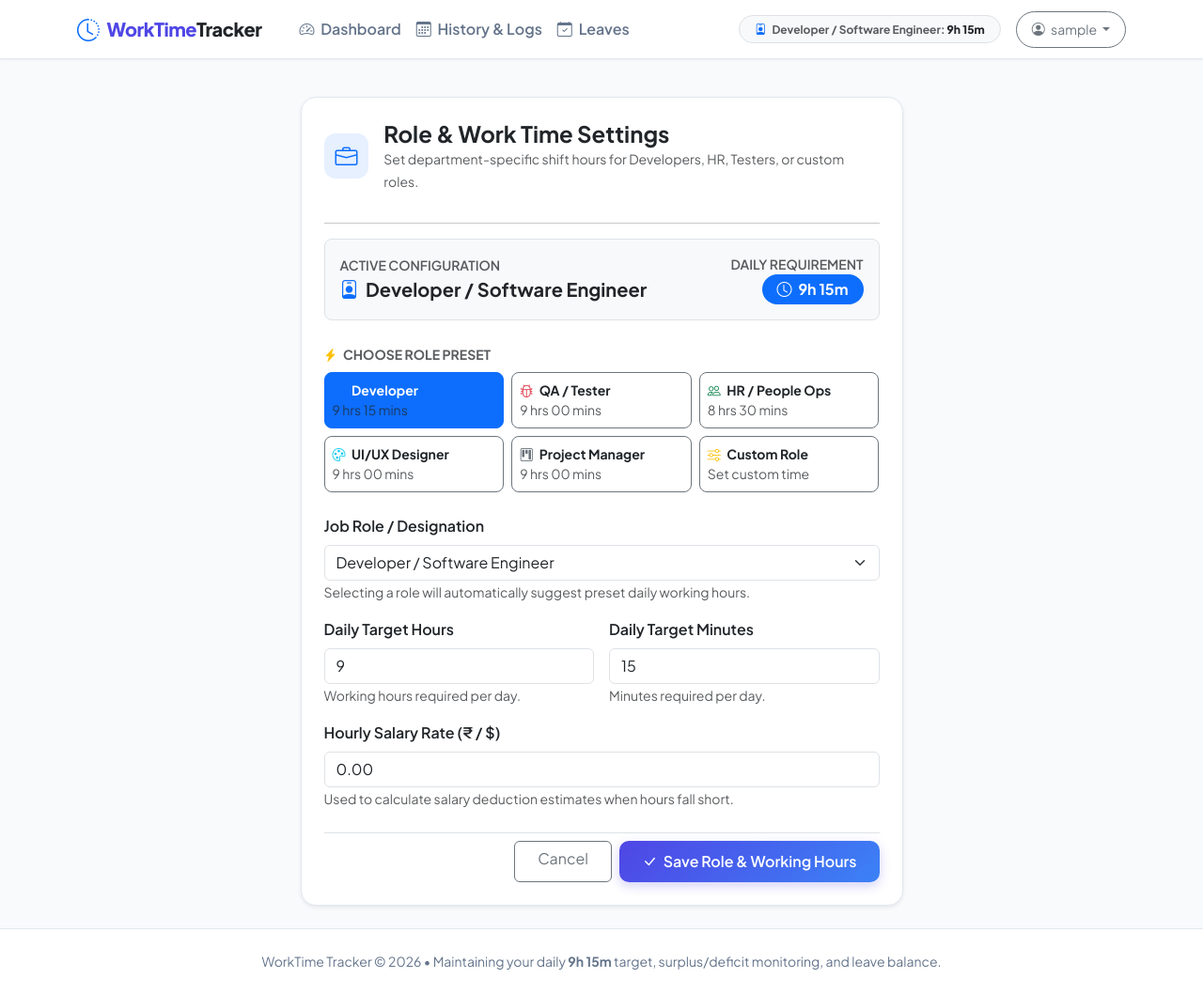
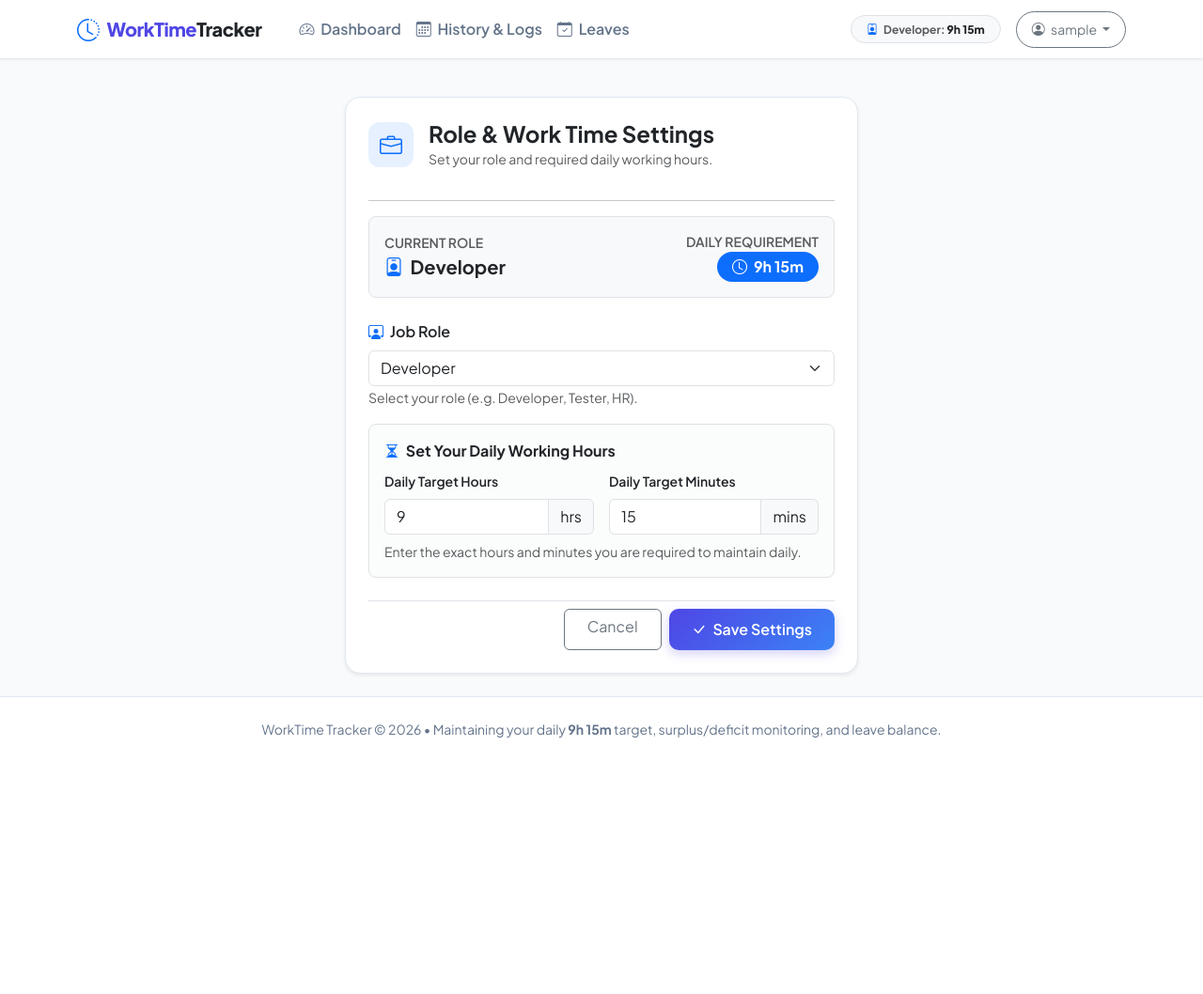
Before and after one commit to mohitkumar-sahu/WorkTimeTracker, a Django app: page /settings/ in a window 1280 px wide. Shown: the whole page at 94% size. After the commit the page ends 785 px from the top, so only its background shows below. Run offline with Django 5.2, Linux system fonts and the light colour scheme; the visitor is signed in with stand-in values (Sample User, id 1).

Commit message:
Clean up Settings UI: list roles in dropdown without default times, direct hours/minutes input, and remove hourly salary rate

```diff
--- a/attendance/forms.py
+++ b/attendance/forms.py
@@ -79,26 +79,23 @@ class LeaveForm(forms.ModelForm):
 class UserProfileForm(forms.ModelForm):
     class Meta:
         model = UserProfile
-        fields = ['role', 'custom_role_title', 'target_hours', 'target_minutes', 'hourly_salary_rate']
+        fields = ['role', 'custom_role_title', 'target_hours', 'target_minutes']
         widgets = {
             'role': forms.Select(attrs={'class': 'form-select', 'id': 'id_role'}),
             'custom_role_title': forms.TextInput(attrs={'class': 'form-control', 'id': 'id_custom_role_title', 'placeholder': 'e.g. DevOps Engineer'}),
             'target_hours': forms.NumberInput(attrs={'class': 'form-control', 'id': 'id_target_hours', 'min': 1, 'max': 24}),
             'target_minutes': forms.NumberInput(attrs={'class': 'form-control', 'id': 'id_target_minutes', 'min': 0, 'max': 59}),
-            'hourly_salary_rate': forms.NumberInput(attrs={'class': 'form-control', 'min': 0, 'step': '0.01', 'placeholder': 'e.g. 500.00'}),
         }
         labels = {
-            'role': 'Job Role / Designation',
+            'role': 'Job Role',
             'custom_role_title': 'Custom Role Title',
             'target_hours': 'Daily Target Hours',
             'target_minutes': 'Daily Target Minutes',
-            'hourly_salary_rate': 'Hourly Salary Rate (₹ / $)',
         }
         help_texts = {
-            'role': 'Selecting a role will automatically suggest preset daily working hours.',
+            'role': 'Select your role (e.g. Developer, Tester, HR).',
             'target_hours': 'Working hours required per day.',
-            'target_minutes': 'Minutes required per day.',
-            'hourly_salary_rate': 'Used to calculate salary deduction estimates when hours fall short.',
+            'target_minutes': 'Working minutes required per day.',
         }
 
 
--- a/attendance/templates/attendance/dashboard.html
+++ b/attendance/templates/attendance/dashboard.html
@@ -256,10 +256,7 @@
         <h5 class="alert-heading fw-bold mb-1">Salary Deduction Warning</h5>
         <p class="mb-0 small">
             Your monthly average is currently <strong>{{ monthly_stats.avg_hours_formatted }}</strong>, which falls short of the required <strong>{{ target_formatted }}</strong> by <strong>{{ monthly_stats.deficit_hours }} hours</strong>.
-            {% if monthly_stats.hourly_rate > 0 %}
-                At your configured rate of ₹{{ monthly_stats.hourly_rate }}/hr, estimated risk is <strong>₹{{ monthly_stats.estimated_deduction }}</strong>.
-            {% endif %}
-            Please log extra hours in upcoming shifts to bring your average back above {{ target_formatted }}.
+            Please log extra hours in upcoming shifts to bring your average back above {{ target_formatted }} and prevent salary deduction.
         </p>
     </div>
 </div>
--- a/attendance/templates/attendance/profile.html
+++ b/attendance/templates/attendance/profile.html
@@ -4,7 +4,7 @@
 
 {% block content %}
 <div class="row justify-content-center">
-    <div class="col-md-9 col-lg-7">
+    <div class="col-md-8 col-lg-6">
         <div class="card shadow-sm p-4">
             <div class="d-flex align-items-center gap-3 mb-3">
                 <div class="stat-icon bg-primary bg-opacity-10 text-primary">
@@ -12,7 +12,7 @@
                 </div>
                 <div>
                     <h4 class="fw-bold mb-0">Role & Work Time Settings</h4>
-                    <small class="text-muted">Set department-specific shift hours for Developers, HR, Testers, or custom roles.</small>
+                    <small class="text-muted">Set your role and required daily working hours.</small>
                 </div>
             </div>
 
@@ -33,7 +33,7 @@
                 <div class="p-3 bg-light rounded-3 mb-4 border">
                     <div class="d-flex flex-wrap align-items-center justify-content-between gap-2">
                         <div>
-                            <span class="text-muted small text-uppercase fw-semibold d-block">Active Configuration</span>
+                            <span class="text-muted small text-uppercase fw-semibold d-block">Current Role</span>
                             <span class="fw-bold fs-5 text-dark">
                                 <i class="bi bi-person-badge text-primary me-1"></i> {{ profile.display_role }}
                             </span>
@@ -47,54 +47,11 @@
                     </div>
                 </div>
 
-                <!-- QUICK ROLE PRESET CHIPS -->
-                <div class="mb-4">
-                    <label class="form-label fw-bold small text-uppercase text-muted">
-                        <i class="bi bi-lightning-charge-fill text-warning me-1"></i> Choose Role Preset
-                    </label>
-                    <div class="row g-2" id="presetPills">
-                        <div class="col-sm-6 col-md-4">
-                            <button type="button" class="btn btn-outline-secondary w-100 text-start p-2 rounded-3 preset-btn" data-role="DEVELOPER" data-hours="9" data-minutes="15">
-                                <div class="fw-bold small text-dark"><i class="bi bi-code-slash text-primary me-1"></i> Developer</div>
-                                <small class="text-muted d-block">9 hrs 15 mins</small>
-                            </button>
-                        </div>
-                        <div class="col-sm-6 col-md-4">
-                            <button type="button" class="btn btn-outline-secondary w-100 text-start p-2 rounded-3 preset-btn" data-role="TESTER" data-hours="9" data-minutes="0">
-                                <div class="fw-bold small text-dark"><i class="bi bi-bug text-danger me-1"></i> QA / Tester</div>
-                                <small class="text-muted d-block">9 hrs 00 mins</small>
-                            </button>
-                        </div>
-                        <div class="col-sm-6 col-md-4">
-                            <button type="button" class="btn btn-outline-secondary w-100 text-start p-2 rounded-3 preset-btn" data-role="HR" data-hours="8" data-minutes="30">
-                                <div class="fw-bold small text-dark"><i class="bi bi-people text-success me-1"></i> HR / People Ops</div>
-                                <small class="text-muted d-block">8 hrs 30 mins</small>
-                            </button>
-                        </div>
-                        <div class="col-sm-6 col-md-4">
-                            <button type="button" class="btn btn-outline-secondary w-100 text-start p-2 rounded-3 preset-btn" data-role="DESIGNER" data-hours="9" data-minutes="0">
-                                <div class="fw-bold small text-dark"><i class="bi bi-palette text-info me-1"></i> UI/UX Designer</div>
-                                <small class="text-muted d-block">9 hrs 00 mins</small>
-                            </button>
-                        </div>
-                        <div class="col-sm-6 col-md-4">
-                            <button type="button" class="btn btn-outline-secondary w-100 text-start p-2 rounded-3 preset-btn" data-role="MANAGER" data-hours="9" data-minutes="0">
-                                <div class="fw-bold small text-dark"><i class="bi bi-kanban text-secondary me-1"></i> Project Manager</div>
-                                <small class="text-muted d-block">9 hrs 00 mins</small>
-                            </button>
-                        </div>
-                        <div class="col-sm-6 col-md-4">
-                            <button type="button" class="btn btn-outline-secondary w-100 text-start p-2 rounded-3 preset-btn" data-role="CUSTOM" data-hours="9" data-minutes="0">
-                                <div class="fw-bold small text-dark"><i class="bi bi-sliders text-warning me-1"></i> Custom Role</div>
-                                <small class="text-muted d-block">Set custom time</small>
-                            </button>
-                        </div>
-                    </div>
-                </div>
-
                 <!-- ROLE SELECTION DROPDOWN -->
                 <div class="mb-3">
-                    <label class="form-label fw-semibold">{{ form.role.label }}</label>
+                    <label class="form-label fw-semibold">
+                        <i class="bi bi-person-workspace text-primary me-1"></i> {{ form.role.label }}
+                    </label>
                     {{ form.role }}
                     <small class="text-muted">{{ form.role.help_text }}</small>
                     {% if form.role.errors %}
@@ -102,7 +59,7 @@
                     {% endif %}
                 </div>
 
-                <!-- CUSTOM ROLE TITLE (shown when Custom is selected) -->
+                <!-- CUSTOM ROLE TITLE (shown only when Custom Role is selected) -->
                 <div class="mb-3" id="customRoleTitleGroup" style="display: none;">
                     <label class="form-label fw-semibold">{{ form.custom_role_title.label }}</label>
                     {{ form.custom_role_title }}
@@ -112,39 +69,39 @@
                 </div>
 
                 <!-- HOURS & MINUTES INPUTS -->
-                <div class="row g-3 mb-3">
-                    <div class="col-md-6">
-                        <label class="form-label fw-semibold">{{ form.target_hours.label }}</label>
+                <div class="p-3 bg-light bg-opacity-50 border rounded-3 mb-4">
+                    <label class="form-label fw-bold text-dark mb-2">
+                        <i class="bi bi-hourglass-split text-primary me-1"></i> Set Your Daily Working Hours
+                    </label>
+                    <div class="row g-3">
+                        <div class="col-6">
+                            <label class="form-label small fw-semibold">{{ form.target_hours.label }}</label>
+                            <div class="input-group">
                                 {{ form.target_hours }}
-                        <small class="text-muted">{{ form.target_hours.help_text }}</small>
+                                <span class="input-group-text">hrs</span>
+                            </div>
                             {% if form.target_hours.errors %}
                                 <div class="text-danger small mt-1">{{ form.target_hours.errors.0 }}</div>
                             {% endif %}
                         </div>
-                    <div class="col-md-6">
-                        <label class="form-label fw-semibold">{{ form.target_minutes.label }}</label>
+                        <div class="col-6">
+                            <label class="form-label small fw-semibold">{{ form.target_minutes.label }}</label>
+                            <div class="input-group">
                                 {{ form.target_minutes }}
-                        <small class="text-muted">{{ form.target_minutes.help_text }}</small>
+                                <span class="input-group-text">mins</span>
+                            </div>
                             {% if form.target_minutes.errors %}
                                 <div class="text-danger small mt-1">{{ form.target_minutes.errors.0 }}</div>
                             {% endif %}
                         </div>
                     </div>
-
-                <!-- HOURLY SALARY RATE -->
-                <div class="mb-4">
-                    <label class="form-label fw-semibold">{{ form.hourly_salary_rate.label }}</label>
-                    {{ form.hourly_salary_rate }}
-                    <small class="text-muted">{{ form.hourly_salary_rate.help_text }}</small>
-                    {% if form.hourly_salary_rate.errors %}
-                        <div class="text-danger small mt-1">{{ form.hourly_salary_rate.errors.0 }}</div>
-                    {% endif %}
+                    <small class="text-muted d-block mt-2">Enter the exact hours and minutes you are required to maintain daily.</small>
                 </div>
 
                 <div class="d-flex justify-content-end gap-2 pt-2 border-top">
                     <a href="{% url 'dashboard' %}" class="btn btn-outline-secondary px-4">Cancel</a>
                     <button type="submit" class="btn btn-primary-custom px-4">
-                        <i class="bi bi-check-lg me-1"></i> Save Role & Working Hours
+                        <i class="bi bi-check-lg me-1"></i> Save Settings
                     </button>
                 </div>
             </form>
@@ -157,18 +114,6 @@
 <script>
     const roleSelect = document.getElementById('id_role');
     const customTitleGroup = document.getElementById('customRoleTitleGroup');
-    const hoursInput = document.getElementById('id_target_hours');
-    const minutesInput = document.getElementById('id_target_minutes');
-    const presetButtons = document.querySelectorAll('.preset-btn');
-
-    const presets = {
-        'DEVELOPER': { hours: 9, minutes: 15 },
-        'TESTER': { hours: 9, minutes: 0 },
-        'HR': { hours: 8, minutes: 30 },
-        'DESIGNER': { hours: 9, minutes: 0 },
-        'MANAGER': { hours: 9, minutes: 0 },
-        'CUSTOM': null
-    };
 
     function updateCustomTitleVisibility() {
         if (roleSelect.value === 'CUSTOM') {
@@ -178,49 +123,7 @@
         }
     }
 
-    function highlightActivePreset() {
-        presetButtons.forEach(btn => {
-            if (btn.getAttribute('data-role') === roleSelect.value) {
-                btn.classList.remove('btn-outline-secondary');
-                btn.classList.add('btn-primary', 'text-white');
-                btn.querySelectorAll('.text-dark, .text-muted').forEach(el => {
-                    el.classList.add('text-white');
-                });
-            } else {
-                btn.classList.remove('btn-primary', 'text-white');
-                btn.classList.add('btn-outline-secondary');
-                btn.querySelectorAll('.text-dark').forEach(el => el.classList.remove('text-white'));
-            }
-        });
-    }
-
-    // Preset button click listener
-    presetButtons.forEach(btn => {
-        btn.addEventListener('click', function() {
-            const role = this.getAttribute('data-role');
-            roleSelect.value = role;
-            if (presets[role]) {
-                hoursInput.value = presets[role].hours;
-                minutesInput.value = presets[role].minutes;
-            }
+    roleSelect.addEventListener('change', updateCustomTitleVisibility);
     updateCustomTitleVisibility();
-            highlightActivePreset();
-        });
-    });
-
-    // Role select dropdown change listener
-    roleSelect.addEventListener('change', function() {
-        const role = this.value;
-        if (presets[role]) {
-            hoursInput.value = presets[role].hours;
-            minutesInput.value = presets[role].minutes;
-        }
-        updateCustomTitleVisibility();
-        highlightActivePreset();
-    });
-
-    // Initial setup on page load
-    updateCustomTitleVisibility();
-    highlightActivePreset();
 </script>
 {% endblock %}
--- a/attendance/tests.py
+++ b/attendance/tests.py
@@ -141,7 +141,7 @@ class AttendanceCalculationTests(TestCase):
         # 1. Default should be Developer (9h 15m)
         self.assertEqual(self.user.profile.role, 'DEVELOPER')
         self.assertEqual(self.user.profile.daily_target_formatted, '9h 15m')
-        self.assertEqual(self.user.profile.display_role, 'Developer / Software Engineer')
+        self.assertEqual(self.user.profile.display_role, 'Developer')
 
         # 2. Update to Tester (9h 00m)
         profile = self.user.profile
@@ -149,7 +149,7 @@ class AttendanceCalculationTests(TestCase):
         profile.target_hours = 9
         profile.target_minutes = 0
         profile.save()
-        self.assertEqual(profile.display_role, 'QA / Tester')
+        self.assertEqual(profile.display_role, 'Tester')
         self.assertEqual(profile.daily_target_minutes, 540)
         self.assertEqual(profile.daily_target_formatted, '9h 0m')
 
@@ -158,7 +158,7 @@ class AttendanceCalculationTests(TestCase):
         profile.target_hours = 8
         profile.target_minutes = 30
         profile.save()
-        self.assertEqual(profile.display_role, 'HR / Human Resources')
+        self.assertEqual(profile.display_role, 'HR')
         self.assertEqual(profile.daily_target_minutes, 510)
         self.assertEqual(profile.daily_target_formatted, '8h 30m')
 
```
Also changed, not shown: attendance/models.py (+6 -14 lines). Lines whose indentation alone changed are shown as unchanged.
